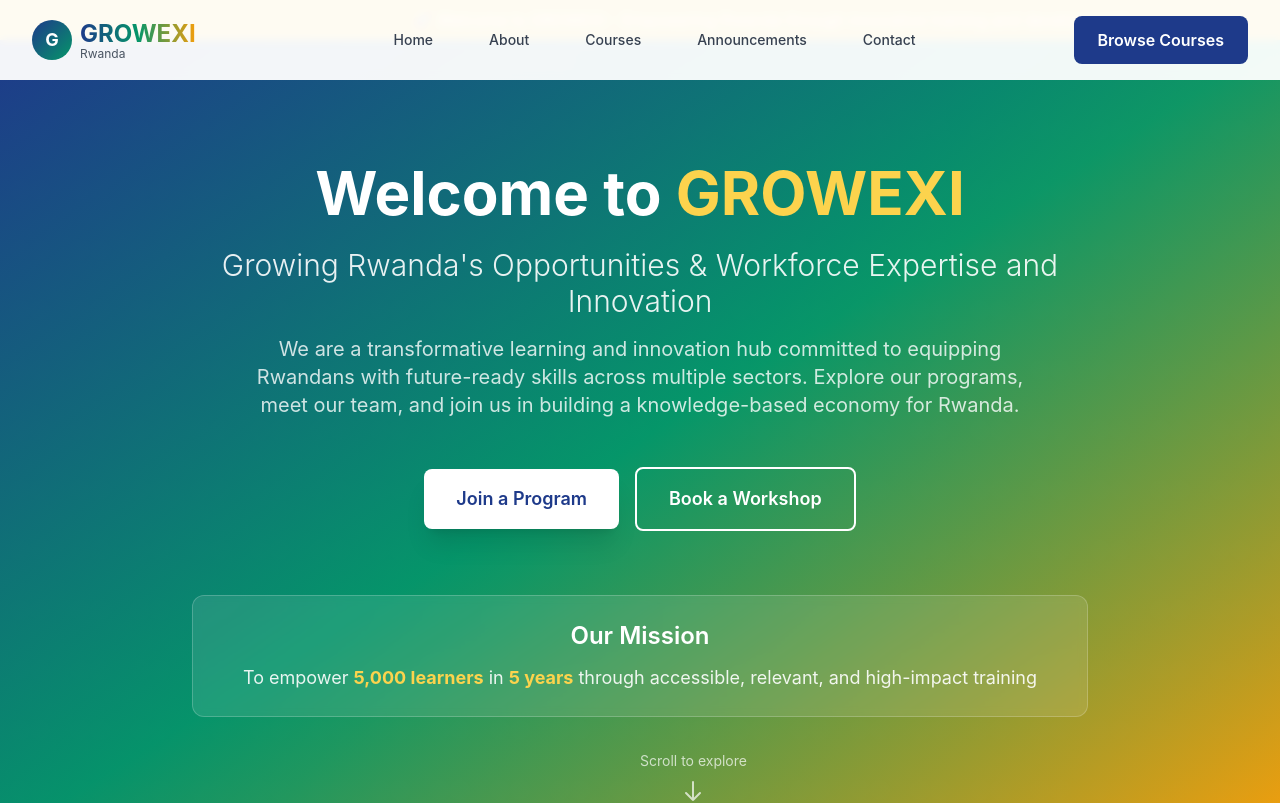
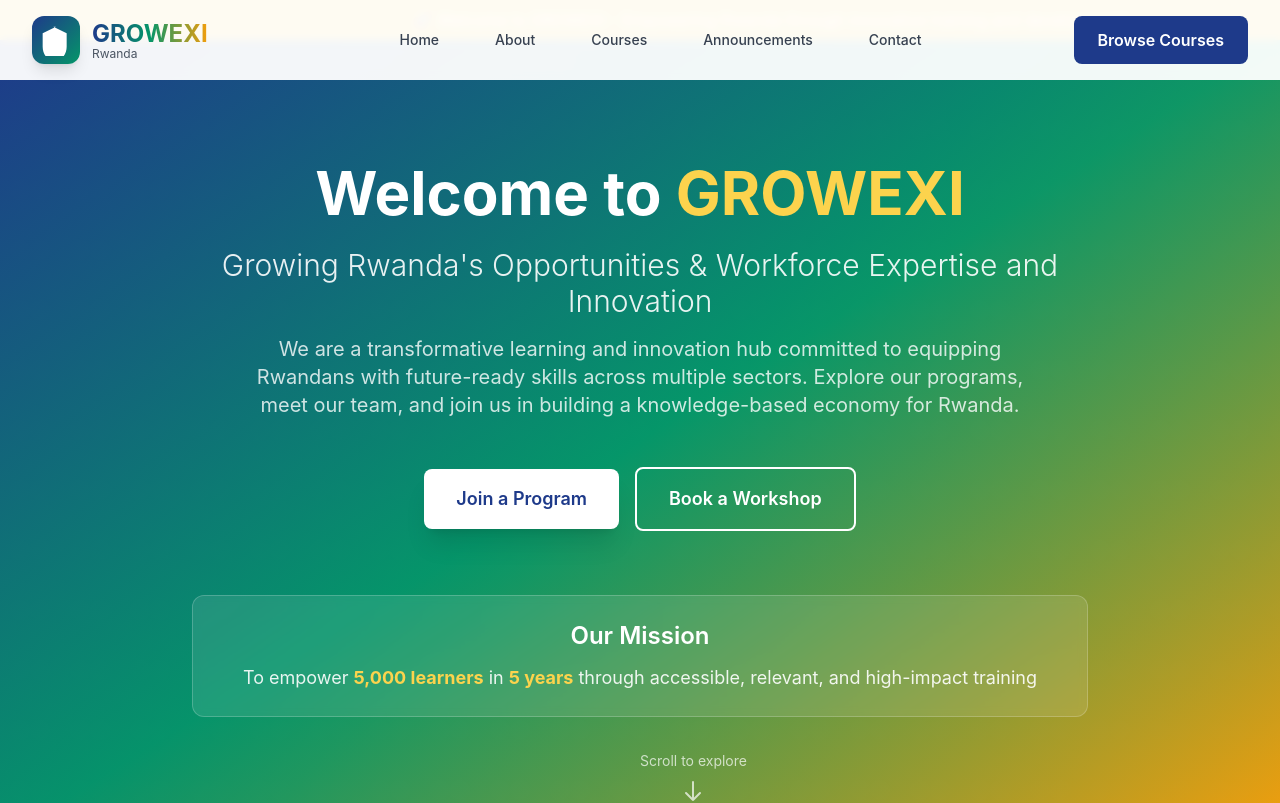
Before and after one commit to vishanthlynn/growexi-website, a React (Vite) app in the folder client/: page / in a window 1280 px wide. Shown: the top 803 px of the page. Built offline with nearby package versions, Linux system fonts and the light colour scheme; no server answers.

Commit message:
Update header logo with improved design

```diff
--- a/client/src/components/layout/Header.jsx
+++ b/client/src/components/layout/Header.jsx
@@ -39,11 +39,15 @@ const Header = () => {
           <div className="flex items-center">
             <a
               href="https://growexi.org/"
-              className="flex items-center gap-2 cursor-pointer hover:opacity-80 transition-opacity duration-300"
+              className="flex items-center gap-3 cursor-pointer hover:opacity-80 transition-opacity duration-300"
             >
-              <div className="w-10 h-10 bg-gradient-to-br from-primary-600 to-secondary-600 rounded-full flex items-center justify-center">
-                <span className="text-white font-bold text-lg">G</span>
+              {/* Logo Icon */}
+              <div className="w-12 h-12 bg-gradient-to-br from-primary-600 to-secondary-600 rounded-xl flex items-center justify-center shadow-lg">
+                <svg className="w-8 h-8 text-white" fill="currentColor" viewBox="0 0 24 24">
+                  <path d="M12 2L2 7v10c0 5.55 3.84 10.74 9 12 5.16-1.26 9-6.45 9-12V7l-10-5z"/>
+                </svg>
               </div>
+              {/* Logo Text */}
               <div>
                 <h1 className="text-2xl font-bold gradient-text">
                   GROWEXI
```
